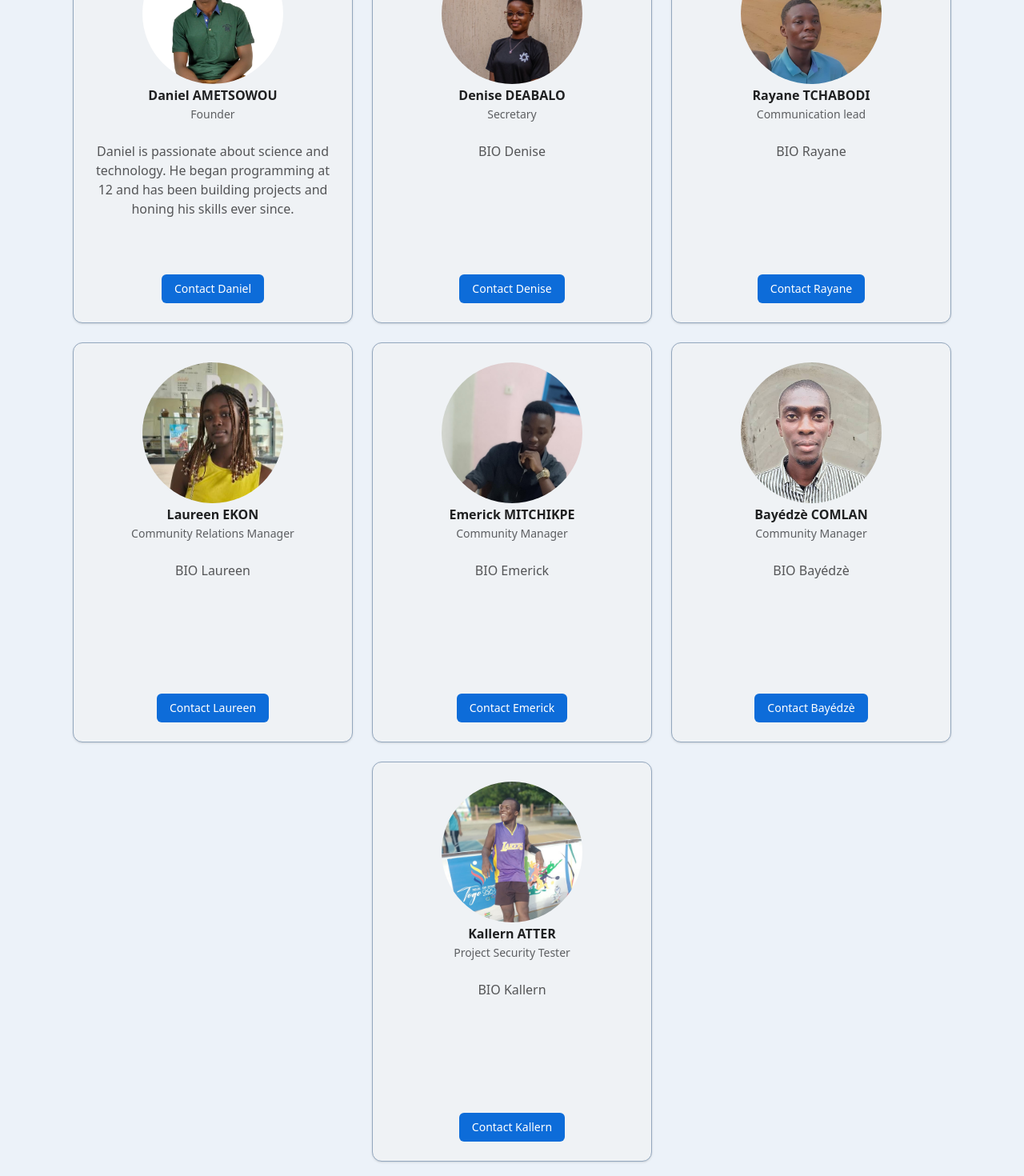
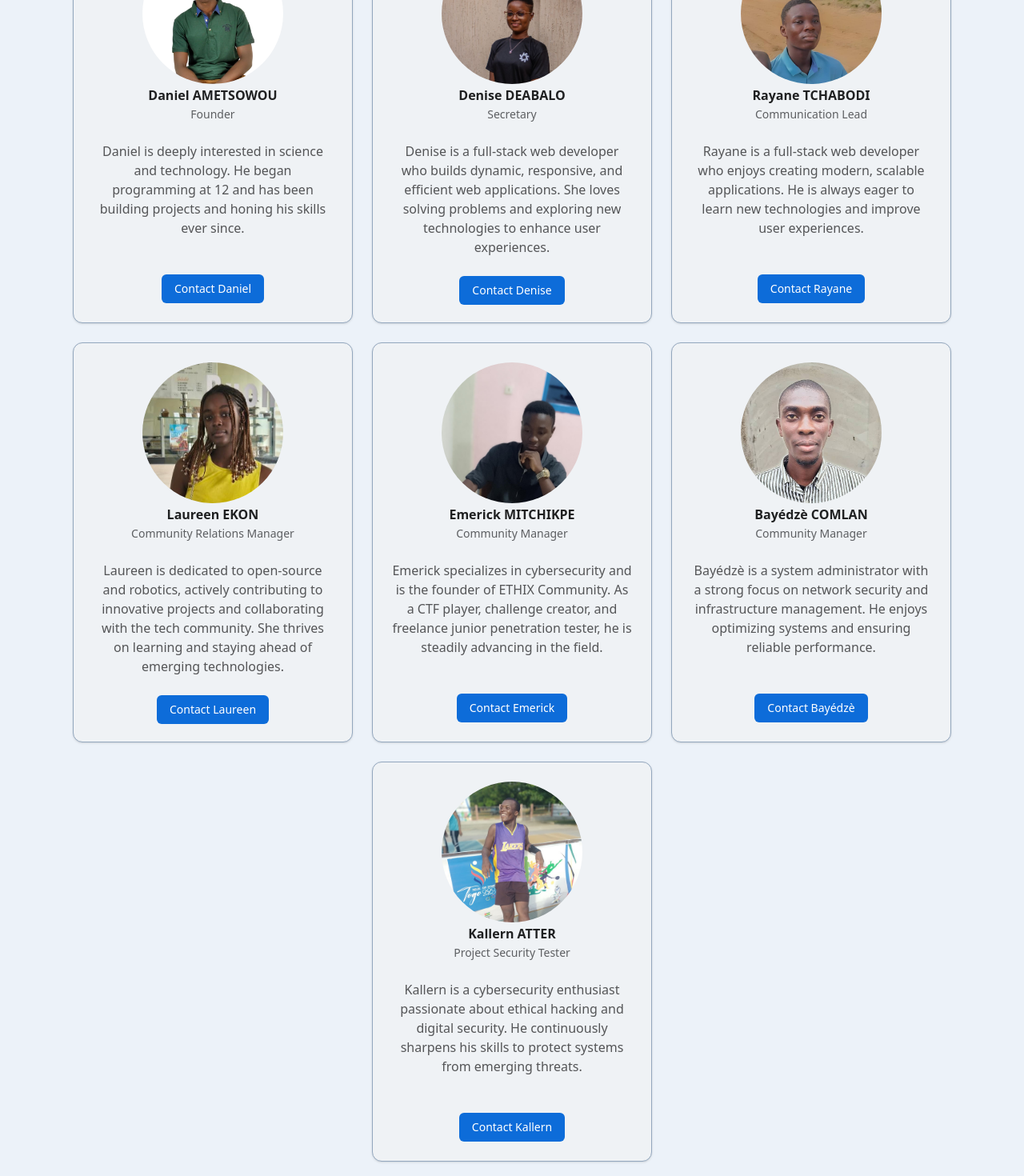
Before and after one commit to Frusadev/loslc-frontend, a Next.js app: page / in a window 1280 px wide. Shown: the part 1960-3430 px from the top of the page at 80% size. Built offline with nearby package versions, Linux system fonts and the light colour scheme; what tailwindcss-motion would draw is missing.

Commit message:
Add github page and add missing BIOs

```diff
--- a/src/app/page.tsx
+++ b/src/app/page.tsx
@@ -1,4 +1,4 @@
-import { IoLogoDiscord, IoLogoWhatsapp } from "react-icons/io5";
+import { IoLogoDiscord, IoLogoGithub, IoLogoWhatsapp } from "react-icons/io5";
 import Link from "next/link";
 import { Separator } from "@/components/ui/separator";
 import StaffMember, {
@@ -6,56 +6,62 @@ import StaffMember, {
 } from "./components/people/staff/StaffMember";
 import { Navbar } from "./components/navigation/Navbar";
 
-
 const teamMembers: StaffProfile[] = [
   {
     firstName: "Daniel",
     lastName: "AMETSOWOU",
+    email: "frusadev@gmail.com",
     title: "Founder",
     image: "/staff/dani.png",
-    bio: "Daniel is passionate about science and technology. He began programming at 12 and has been building projects and honing his skills ever since.",
+    bio: "Daniel is deeply interested in science and technology. He began programming at 12 and has been building projects and honing his skills ever since.",
   },
   {
     firstName: "Denise",
     lastName: "DEABALO",
+    email: "dinaisedeabalo@gmail.com",
     title: "Secretary",
     image: "/staff/den.png",
-    bio: "BIO Denise",
+    bio: "Denise is a full-stack web developer who builds dynamic, responsive, and efficient web applications. She loves solving problems and exploring new technologies to enhance user experiences.",
   },
   {
     firstName: "Rayane",
     lastName: "TCHABODI",
-    title: "Communication lead",
+    email: "rayanetchabodi360@gmail.com",
+    title: "Communication Lead",
     image: "/staff/ray.jpg",
-    bio: "BIO Rayane",
+    bio: "Rayane is a full-stack web developer who enjoys creating modern, scalable applications. He is always eager to learn new technologies and improve user experiences.",
   },
   {
     firstName: "Laureen",
     lastName: "EKON",
+    email: "ekonlaureen16@gmail.com",
     title: "Community Relations Manager",
     image: "/staff/laur.png",
-    bio: "BIO Laureen",
+    bio: "Laureen is dedicated to open-source and robotics, actively contributing to innovative projects and collaborating with the tech community. She thrives on learning and staying ahead of emerging technologies.",
   },
   {
     firstName: "Emerick",
     lastName: "MITCHIKPE",
+    email: "mitchikpeemerick2@gmail.com",
     title: "Community Manager",
     image: "/staff/emer.png",
-    bio: "BIO Emerick",
+    bio: "Emerick specializes in cybersecurity and is the founder of ETHIX Community. As a CTF player, challenge creator, and freelance junior penetration tester, he is steadily advancing in the field.",
   },
   {
     firstName: "Bayédzè",
     lastName: "COMLAN",
+    email: "bayedzenetworking@gmail.com",
     title: "Community Manager",
     image: "/staff/bay.png",
-    bio: "BIO Bayédzè",
+    bio: "Bayédzè is a system administrator with a strong focus on network security and infrastructure management. He enjoys optimizing systems and ensuring reliable performance.",
   },
   {
     firstName: "Kallern",
     lastName: "ATTER",
+    email: "hackusman@gmail.com",
     title: "Project Security Tester",
     image: "/staff/kall.png",
-    bio: "BIO Kallern",
+    bio: "Kallern is a cybersecurity enthusiast passionate about ethical hacking and digital security. He continuously sharpens his skills to protect systems from emerging threats.",
   },
 ];
 
@@ -167,11 +173,14 @@ export default function Home() {
           Join our community and start collaborating today.
         </span>
         <div className="flex items-center justify-between px-11 py-10 gap-x-20">
-          <Link href="#">
+          <Link href="https://chat.whatsapp.com/BcapIUdCapFLBsHgdXVfcQ">
             <IoLogoWhatsapp size={50} color="#25D366" />
           </Link>
-          <Link href="#">
+          <Link href="https://discord.gg/eu7WKAnv">
             <IoLogoDiscord size={50} color="#5865F2" />
+          </Link>
+          <Link href="https://github.com/LOSLC">
+            <IoLogoGithub size={50} />
           </Link>
         </div>
       </div>
```
